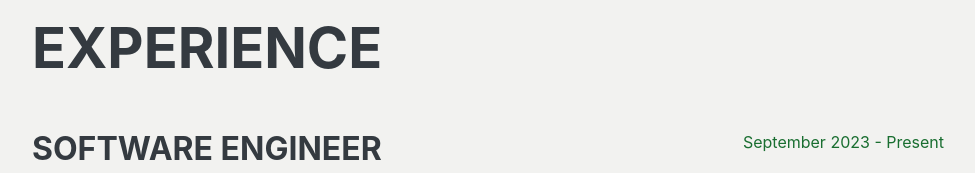
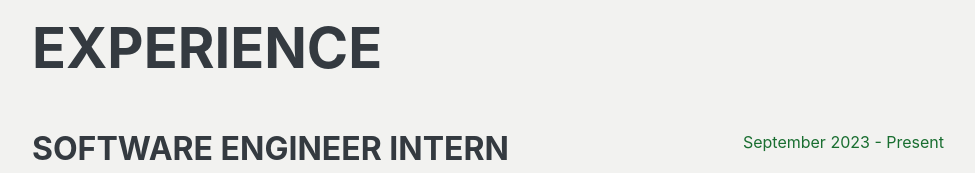
Before and after one commit to rpradeepsurya/rpradeepsurya.github.io, a plain HTML site: page index.html in a window 1280 px wide. Shown: the part 1760-1933 px from the top of the page, without its empty margins (288-1263 px from the left). Drawn offline with nearby package versions, Linux system fonts and the light colour scheme; animation ran at ten frames a second; a web font is replaced by a local one.

Commit message:
Update index.html

```diff
--- a/index.html
+++ b/index.html
@@ -321,7 +321,7 @@
                 <h2 class="mb-5">Experience</h2>
                 <div class="d-flex flex-column flex-md-row justify-content-between mb-4" data-aos="zoom-in" data-aos-duration="500">
                     <div class="flex-grow-1">
-                        <h3 class="mb-0">Software Engineer</h3>
+                        <h3 class="mb-0">Software Engineer Intern</h3>
                         <div class="subheading mb-3">
                             <a href="https://scriptchain.co/home" target="_blank">
                                 <img src="assets/img/scriptchain.jpg" alt="TCS Logo" class="company-logo">
```
